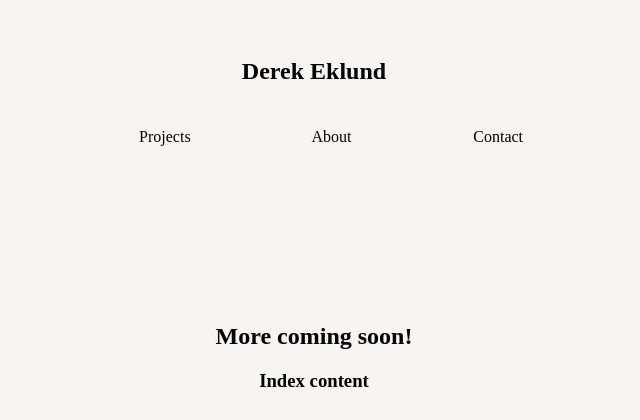
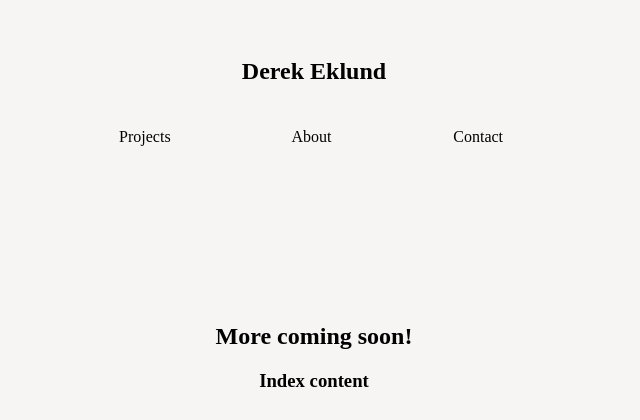
Before and after one commit to derekeklund/resume-portfolio, a Flask app: page / in a window 1280 px wide. Shown: the top 420 px of the page, without its empty margins (326-966 px from the left). Run offline with Flask 3, Linux system fonts and the light colour scheme.

Commit message:
removed left padding from navbar ul

```diff
--- a/static/styles.css
+++ b/static/styles.css
@@ -29,6 +29,7 @@ header {
     list-style-type: none;
     width: 100%;
     max-width: 500px;
+    padding-left: 0;
 }
 
 .navbar__ul .name {
```
